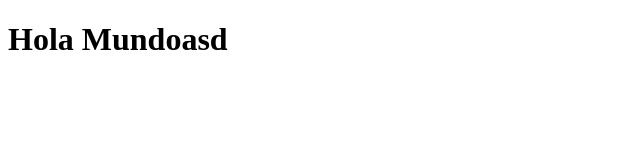
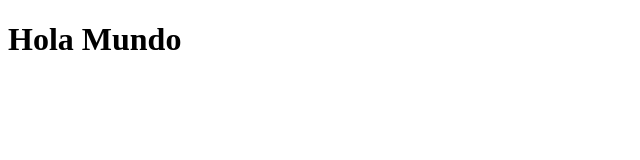
Before and after one commit to humbepycoder/github-demo, a plain HTML site: page index.html in a window 1280 px wide. Shown: the full height of the page, 0-640 px from the left. Drawn offline with Linux system fonts and the light colour scheme.

Commit message:
helloworld

```diff
--- a/index.html
+++ b/index.html
@@ -6,6 +6,6 @@
     <title>Document</title>
 </head>
 <body>
-    <h1>Hola Mundoasd</h1>
+    <h1>Hola Mundo</h1>
 </body>
 </html>
```
